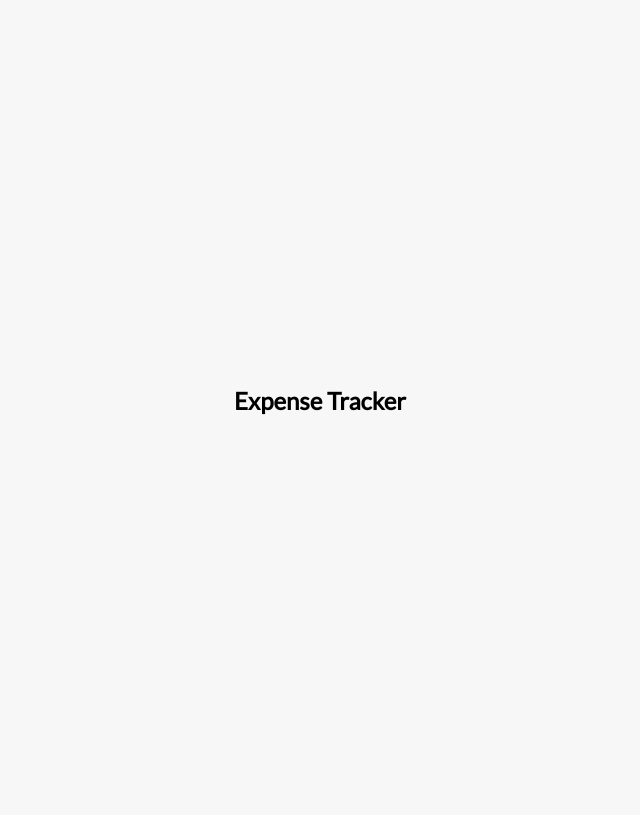
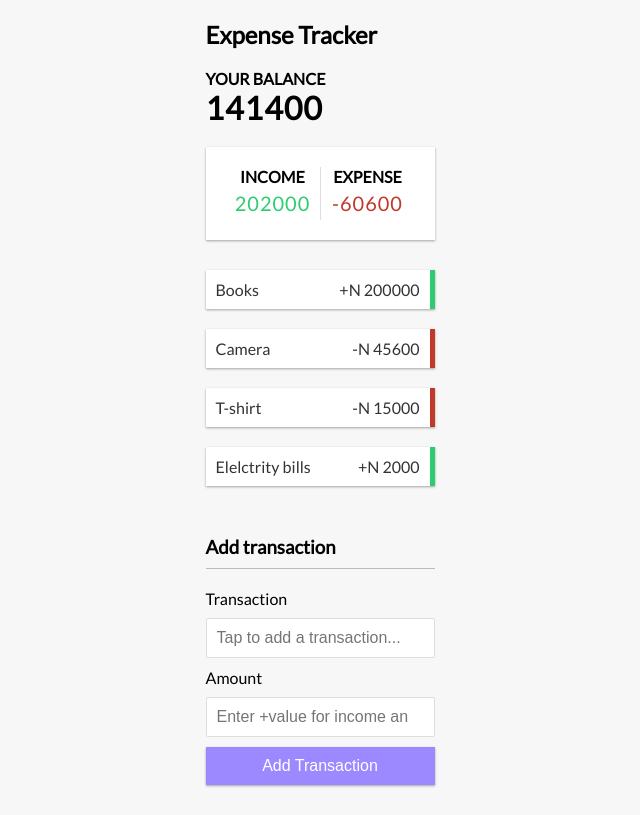
Before and after one commit to Nwafor-Onyebuchi/tracker-pwa, a React (Create React App) app: page / in a window 1280 px wide. Shown: the whole page, without its empty margins (320-960 px from the left). Built offline with nearby package versions, Linux system fonts and the light colour scheme.

Commit message:
initial commit

```diff
--- a/package.json
+++ b/package.json
@@ -9,6 +9,7 @@
     "react": "^17.0.1",
     "react-dom": "^17.0.1",
     "react-scripts": "4.0.1",
+    "uuid": "^8.3.2",
     "web-vitals": "^0.2.4"
   },
   "scripts": {
--- a/src/App.js
+++ b/src/App.js
@@ -1,10 +1,21 @@
 import "./App.css";
+import { AddTransaction } from "./components/AddTransaction";
+import { Balance } from "./components/Balance";
+import { Cashflow } from "./components/CashFlow";
 import { Header } from "./components/Header";
+import { Transactions } from "./components/Transactions";
+import TransactionsContextProvider from "./context/TransactionsContext";
 
 function App() {
   return (
     <div className="App">
-      <Header name="Expense Tracker" />
+      <TransactionsContextProvider>
+        <Header name="Expense Tracker" />
+        <Balance />
+        <Cashflow />
+        <Transactions />
+        <AddTransaction />
+      </TransactionsContextProvider>
     </div>
   );
 }
--- a/src/components/AddTransaction.js
+++ b/src/components/AddTransaction.js
@@ -0,0 +1,55 @@
+import React, { Fragment, useState, useContext } from "react";
+import { TransactionsContext } from "../context/TransactionsContext";
+import { v1 as uuid } from "uuid";
+
+export const AddTransaction = () => {
+  const { addTransaction } = useContext(TransactionsContext);
+  const [state, setstate] = useState({
+    transaction: "",
+    amount: "",
+    id: uuid(),
+  });
+  const handleTransactionInput = (e) => {
+    setstate({ ...state, transaction: e.target.value });
+  };
+
+  const handleAmountInput = (e) => {
+    setstate({ ...state, amount: parseFloat(e.target.value) });
+  };
+
+  const show = (e) => {
+    e.preventDefault();
+    addTransaction(state.transaction, state.amount);
+  };
+
+  return (
+    <Fragment>
+      <h3>Add transaction</h3>
+      <form>
+        <div className="form-control">
+          <label htmlFor="Transaction">Transaction</label>
+          <input
+            type="text"
+            placeholder="Tap to add a transaction..."
+            onChange={handleTransactionInput}
+          />
+        </div>
+        <div className="form-control">
+          <label htmlFor="amount">
+            Amount <br />
+            <small></small>
+          </label>
+          <input
+            type="number"
+            value={state.amount}
+            placeholder="Enter +value for income and -value for expense"
+            onChange={handleAmountInput}
+          />
+        </div>
+        <button className="btn" onClick={show}>
+          Add Transaction
+        </button>
+      </form>
+    </Fragment>
+  );
+};
--- a/src/components/Balance.js
+++ b/src/components/Balance.js
@@ -0,0 +1,16 @@
+import React, { Fragment, useContext } from "react";
+// import {GlobalContext} from '../context/GlobalSta
+import { TransactionsContext } from "../context/TransactionsContext";
+
+export const Balance = () => {
+  const { transactions } = useContext(TransactionsContext);
+
+  const amount = transactions.map((transaction) => transaction.amount);
+  const total = +amount.reduce((acc, item) => (acc += item), 0);
+  return (
+    <Fragment>
+      <h4>YOUR BALANCE</h4>
+      <h1 id="balance">{total}</h1>
+    </Fragment>
+  );
+};
--- a/src/components/CashFlow.js
+++ b/src/components/CashFlow.js
@@ -0,0 +1,31 @@
+import React, { useContext } from "react";
+// import { GlobalContext } from "../context/GlobalState";
+import { TransactionsContext } from "../context/TransactionsContext";
+
+export const Cashflow = () => {
+  const { transactions } = useContext(TransactionsContext);
+
+  const amount = transactions.map((transaction) => transaction.amount);
+  //const total = amount.reduce((acc, item) => (acc += item), 0).toFixed(2);
+
+  const income = +amount
+    .filter((item) => item > 0)
+    .reduce((acc, item) => (acc += item), 0);
+
+  const expense = +amount
+    .filter((item) => item < 0)
+    .reduce((acc, item) => (acc += item), 0);
+
+  return (
+    <div className="inc-exp-container">
+      <div>
+        <h4>Income</h4>
+        <p className="money plus">{+income}</p>
+      </div>
+      <div>
+        <h4>Expense</h4>
+        <p className="money minus">{+expense}</p>
+      </div>
+    </div>
+  );
+};
--- a/src/components/Transaction.js
+++ b/src/components/Transaction.js
@@ -0,0 +1,21 @@
+import React, { useContext } from "react";
+import { TransactionsContext } from "../context/TransactionsContext";
+
+export const Transaction = ({ transaction }) => {
+  const { deleteTransaction } = useContext(TransactionsContext);
+  const sign = transaction.amount < 0 ? "-" : "+";
+  return (
+    <li className={transaction.amount < 0 ? "minus" : "plus"}>
+      {transaction.narration}
+      <span>
+        {sign}N {Math.abs(transaction.amount)}
+      </span>
+      <button
+        className="delete-btn"
+        onClick={() => deleteTransaction(transaction.id)}
+      >
+        X
+      </button>
+    </li>
+  );
+};
--- a/src/components/Transactions.js
+++ b/src/components/Transactions.js
@@ -0,0 +1,17 @@
+import React, { Fragment, useContext } from "react";
+import { TransactionsContext } from "../context/TransactionsContext";
+import { Transaction } from "./Transaction";
+
+export const Transactions = () => {
+  const { transactions } = useContext(TransactionsContext);
+  return (
+    <div>
+      {transactions.lenght > 0 && <h3>History</h3>}
+      <ul id="list" className="list">
+        {transactions.map((transaction) => (
+          <Transaction key={transaction.id} transaction={transaction} />
+        ))}
+      </ul>
+    </div>
+  );
+};
--- /dev/null
+++ b/src/context/TransactionsContext.js
@@ -0,0 +1,33 @@
+import React, { createContext, useState } from "react";
+import { v1 as uuid } from "uuid";
+
+export const TransactionsContext = createContext();
+
+const TransactionsContextProvider = ({ children }) => {
+  const [transactions, setTransactions] = useState([
+    { narration: "Books", id: uuid(), amount: 200000 },
+    { narration: "Camera", id: uuid(), amount: -45600 },
+    { narration: "T-shirt", id: uuid(), amount: -15000 },
+    { narration: "Elelctrity bills", id: uuid(), amount: 2000 },
+  ]);
+
+  const addTransaction = (narration, amount) => {
+    setTransactions([...transactions, { narration, amount }]);
+  };
+
+  const deleteTransaction = (id) => {
+    setTransactions(
+      transactions.filter((transaction) => transaction.id !== id)
+    );
+  };
+
+  return (
+    <TransactionsContext.Provider
+      value={{ transactions, addTransaction, deleteTransaction }}
+    >
+      {children}
+    </TransactionsContext.Provider>
+  );
+};
+
+export default TransactionsContextProvider;
```
Also changed, not shown: 2 other files (tests, documents, lock files or other folders).
